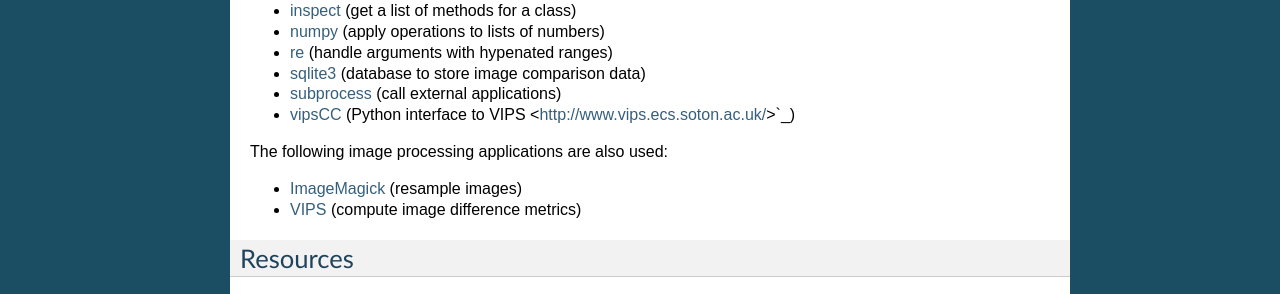
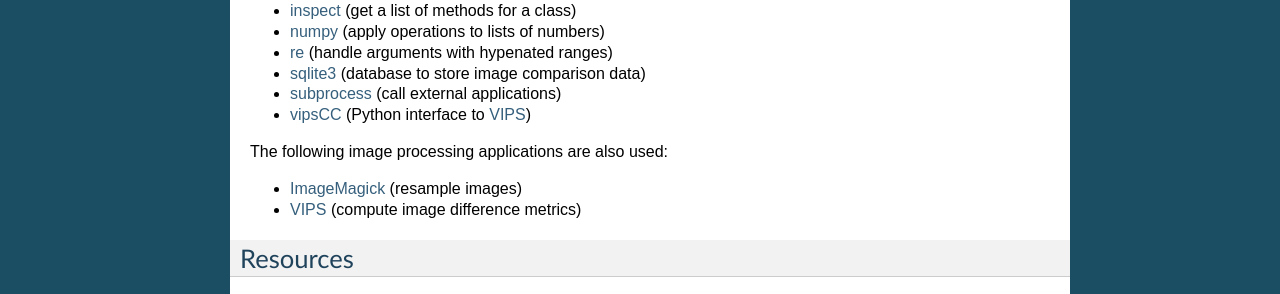
Before and after one commit to aturcotte/exquires, a Sphinx documentation site: the page built from docs/index.rst, in a window 1280 px wide. Shown: the part 981-1275 px from the top of the page. Built offline with Sphinx 7.4.7, drawn with Linux system fonts in a browser that asks for light colours; formulas are drawn with MathJax 3.

Commit message:
fixed typo

```diff
--- a/docs/index.rst
+++ b/docs/index.rst
@@ -50,7 +50,7 @@
 * `re <http://docs.python.org/library/re.html>`_ (handle arguments with hypenated ranges)
 * `sqlite3 <http://docs.python.org/library/sqlite3.html>`_ (database to store image comparison data)
 * `subprocess <http://docs.python.org/library/subprocess.html>`_ (call external applications)
-* `vipsCC <http://www.vips.ecs.soton.ac.uk/index.php?title=Python>`_ (Python interface to VIPS <http://www.vips.ecs.soton.ac.uk/>`_)
+* `vipsCC <http://www.vips.ecs.soton.ac.uk/index.php?title=Python>`_ (Python interface to `VIPS <http://www.vips.ecs.soton.ac.uk/>`_)
 
 The following image processing applications are also used:
 
```
